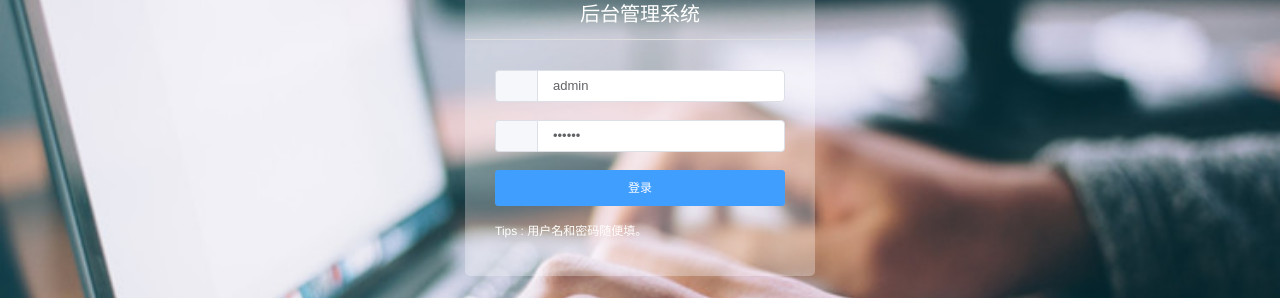
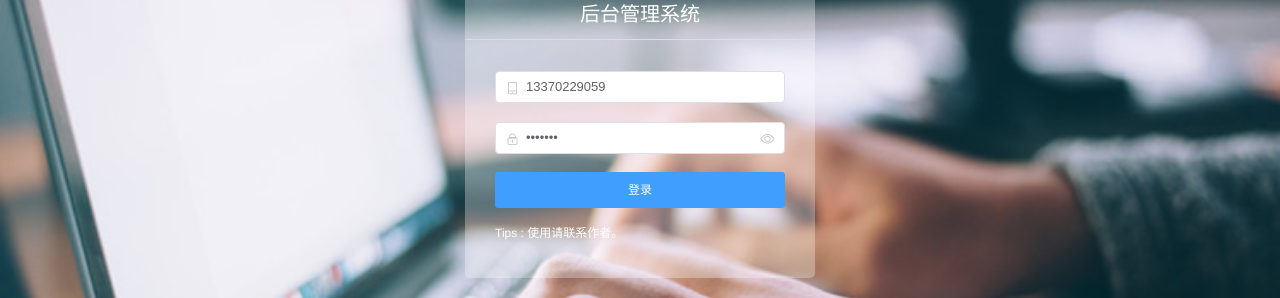
Before and after one commit to ZhaoYu8/xinmao, a Vue app: page /#/login in a window 1280 px wide. Shown: the part 221-519 px from the top of the page. Built offline with nearby package versions, Linux system fonts and the light colour scheme; a small style sheet from the web is missing.

Commit message:
feat:提交代码

```diff
--- a/package.json
+++ b/package.json
@@ -11,6 +11,8 @@
     "axios": "^0.18.0",
     "babel-polyfill": "^6.26.0",
     "element-ui": "^2.11.0",
+    "stylus": "^0.54.7",
+    "stylus-loader": "^3.0.2",
     "vue": "^2.6.10",
     "vue-router": "^3.0.3",
     "vue-schart": "^1.0.0"
--- a/src/api/index.js
+++ b/src/api/index.js
@@ -7,13 +7,18 @@ var instance = axios.create({
     return status === 200
   }
 })
-instance.interceptors.request.use(function (config) {
+// 拦截请求
+instance.interceptors.request.use((config) => {
+  // let token = 'eyJhbGciOiJIUzI1NiIsInR5cCI6IkpXVCJ9.eyJVc2VyIjoiYWRtaW4iLCJQbGF0IjoiV0VCIiwiaWF0IjoxNTY2NTUyNjY0LCJleHAiOjE1NjcxNTc0NjR9.-OM7EVIRYSSHDj2tx60H-_ZjJi1WNaZTYaU3Q6S-QOk'
+  // if (token) {
+  //   config.headers.token = token
+  // }
   return config
-}, function (error) {
+}, (error) => {
   return Promise.reject(error)
 })
 
-instance.interceptors.response.use(function (response) {
+instance.interceptors.response.use((response) => {
   return response
 }, function (error) {
   return Promise.reject(error)
@@ -21,17 +26,8 @@ instance.interceptors.response.use(function (response) {
 const request = {
   post (url, params = {}) {
     return instance.post(url, params, {
-      transformRequest: [(params) => {
-        let result = ''
-        Object.keys(params).forEach((key) => {
-          if (!Object.is(params[key], undefined) && !Object.is(params[key], null)) {
-            result += encodeURIComponent(key) + '=' + encodeURIComponent(params[key]) + '&'
-          }
-        })
-        return result
-      }],
       headers: {
-        'Content-Type': 'application/x-www-form-urlencoded'
+        'Content-Type': 'application/json'
       }
     })
   },
@@ -49,7 +45,22 @@ const request = {
       _paramsarr.length === 0 ? _params = '' : _params = '?' + _paramsarr.join('&')
     }
     return instance.get(`${url}${_params}`)
+  },
+  postJSON(url, params) {
+    return instance.post(url, params, {
+        transformRequest: [(params) => {
+          let result = ''
+          Object.keys(params).forEach((key) => {
+            if (!Object.is(params[key], undefined) && !Object.is(params[key], null)) {
+              result += encodeURIComponent(key) + '=' + encodeURIComponent(params[key]) + '&'
+            }
+          })
+          return result
+        }],
+        headers: {
+          'Content-Type': 'application/x-www-form-urlencoded'
+        }
+      })
   }
 }
-
 export default request
--- a/src/components/page/Login.vue
+++ b/src/components/page/Login.vue
@@ -4,24 +4,26 @@
             <div class="ms-title">后台管理系统</div>
             <el-form :model="param" :rules="rules" ref="login" label-width="0px" class="ms-content">
                 <el-form-item prop="username">
-                    <el-input v-model="param.username" placeholder="username">
-                        <el-button slot="prepend" icon="el-icon-lx-people"></el-button>
-                    </el-input>
+                    <el-input
+                        v-model="param.username"
+                        prefix-icon="el-icon-mobile-phone"
+                        placeholder="手机号"
+                    ></el-input>
                 </el-form-item>
                 <el-form-item prop="password">
                     <el-input
                         type="password"
-                        placeholder="password"
+                        prefix-icon="el-icon-lock"
+                        placeholder="密码"
                         v-model="param.password"
+                        :show-password="true"
                         @keyup.enter.native="submitForm()"
-                    >
-                        <el-button slot="prepend" icon="el-icon-lx-lock"></el-button>
-                    </el-input>
+                    ></el-input>
                 </el-form-item>
                 <div class="login-btn">
                     <el-button type="primary" @click="submitForm()">登录</el-button>
                 </div>
-                <p class="login-tips">Tips : 用户名和密码随便填。</p>
+                <p class="login-tips">Tips : 使用请联系作者。</p>
             </el-form>
         </div>
     </div>
@@ -32,49 +34,62 @@ export default {
     data: function() {
         return {
             param: {
-                username: 'admin',
-                password: '123123',
+                username: '13370229059',
+                password: '3213213'
             },
             rules: {
-                username: [{ required: true, message: '请输入用户名', trigger: 'blur' }],
-                password: [{ required: true, message: '请输入密码', trigger: 'blur' }],
-            },
+                username: [{ validator: this.validatePass, required: true, message: '请输入手机号', trigger: 'blur' }],
+                password: [{ required: true, message: '请输入密码', trigger: 'blur' }]
+            }
         };
     },
     methods: {
+        validatePass(rule, value, callback) {
+            if (value === '') {
+                callback(new Error('请输入手机号'));
+            } else if (!/^1[3456789]\d{9}$/.test(value)) {
+                callback(new Error('请输入正确的手机号'));
+            } else {
+                callback();
+            }
+        },
         submitForm() {
             this.$refs.login.validate(valid => {
-                if (valid) {
+                if (!valid) return;
+                this.$post('login', this.param).then((r, data = r.data) => {
+                    if (data.success) {
                         this.$message.success('登录成功');
                         localStorage.setItem('ms_username', this.param.username);
                         this.$router.push('/');
                     } else {
-                    this.$message.error('请输入账号和密码');
-                    console.log('error submit!!');
-                    return false;
+                        console.log(data.message);
+                        this.$confirm(data.message, '提示', {
+                            confirmButtonText: '确定',
+                            cancelButtonText: '取消',
+                            type: 'warning'
+                        }).then(() => {
+                            this.$post('register', this.param).then((r, data = r.data) => {
+                                this.$message({
+                                    type: 'success',
+                                    message: '成功!'
+                                });
+                            });
+                        });
                     }
                 });
-        },
-    },
+            });
+        }
+    }
 };
 </script>
-
-<style scoped>
+<style lang="stylus" scoped>
 .login-wrap {
   position: relative;
   width: 100%;
   height: 100%;
-    background-image: url(../../assets/img/login-bg.jpg);
+  background-image: url('../../assets/img/login-bg.jpg');
   background-size: 100%;
-}
-.ms-title {
-    width: 100%;
-    line-height: 50px;
-    text-align: center;
-    font-size: 20px;
-    color: #fff;
-    border-bottom: 1px solid #ddd;
-}
+
   .ms-login {
     position: absolute;
     left: 50%;
@@ -84,21 +99,35 @@ export default {
     border-radius: 5px;
     background: rgba(255, 255, 255, 0.3);
     overflow: hidden;
+
+    .ms-title {
+      width: 100%;
+      line-height: 50px;
+      text-align: center;
+      font-size: 20px;
+      color: #fff;
+      border-bottom: 1px solid #ddd;
     }
+
     .ms-content {
       padding: 30px 30px;
-}
+
       .login-btn {
         text-align: center;
-}
-.login-btn button {
+
+        button {
           width: 100%;
           height: 36px;
           margin-bottom: 10px;
         }
+      }
+    }
+
     .login-tips {
       font-size: 12px;
       line-height: 30px;
       color: #fff;
     }
+  }
+}
 </style>
--- a/src/main.js
+++ b/src/main.js
@@ -12,7 +12,7 @@ Vue.use(ElementUI, {
 Vue.prototype.$post = http.post
 //使用钩子函数对路由进行权限跳转
 router.beforeEach((to, from, next) => {
-    document.title = `${to.meta.title} | vue-manage-system`;
+    document.title = `${to.meta.title} | 管理`;
     const role = localStorage.getItem('ms_username');
     if (!role && to.path !== '/login') {
         next('/login');
--- a/src/router/index.js
+++ b/src/router/index.js
@@ -4,35 +4,42 @@ import Router from 'vue-router';
 Vue.use(Router);
 
 export default new Router({
-    routes: [
-        {
+  routes: [{
       path: '/',
       redirect: '/dashboard'
     },
     {
       path: '/',
-            component: () => import(/* webpackChunkName: "home" */ '../components/common/Home.vue'),
-            meta: { title: '自述文件' },
-            children: [
-                {
+      component: () => import('../components/common/Home.vue'),
+      meta: {
+        title: '自述文件'
+      },
+      children: [{
           path: '/dashboard',
-                    component: () => import(/* webpackChunkName: "dashboard" */ '../components/page/Dashboard.vue'),
-                    meta: { title: '系统首页' }
+          component: () => import('../components/page/Dashboard.vue'),
+          meta: {
+            title: '系统首页'
+          }
         },
         {
           path: '/404',
-                    component: () => import(/* webpackChunkName: "404" */ '../components/page/404.vue'),
-                    meta: { title: '404' }
+          component: () => import('../components/page/404.vue'),
+          meta: {
+            title: '404'
+          }
         }
       ]
     },
     {
       path: '/login',
-            component: () => import(/* webpackChunkName: "login" */ '../components/page/Login.vue')
+      component: () => import('../components/page/Login.vue'),
+      meta: {
+        title: '登录页'
+      }
     },
     {
       path: '*',
       redirect: '/404'
     }
   ]
-});
+})
```
Also changed, not shown: src/components/page/Dashboard.vue (+66 -40 lines), 2 other files (tests, documents, lock files or other folders). Lines whose indentation alone changed are shown as unchanged.
